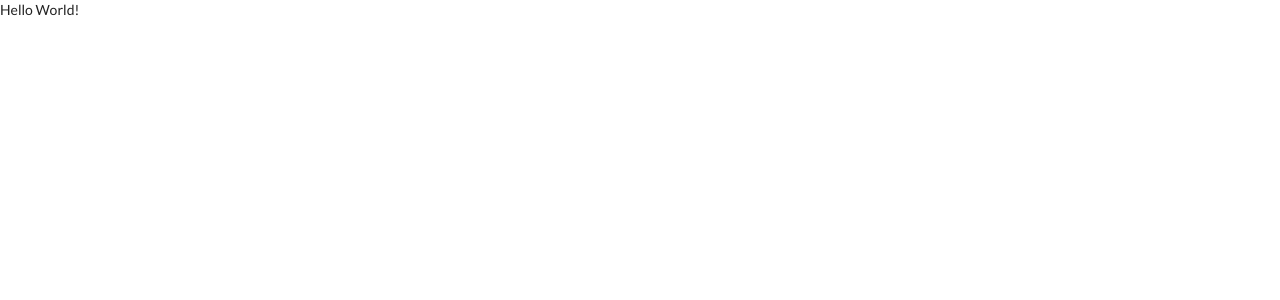
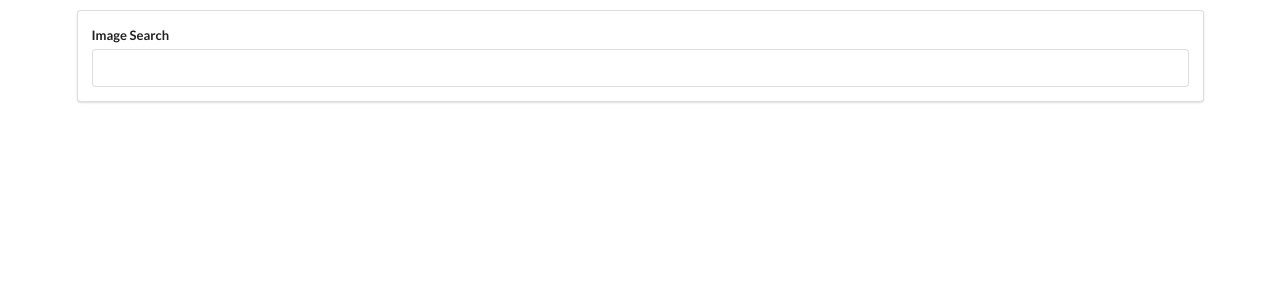
Before and after one commit to dcc8233299/picsearch, a React (Create React App) app: page / in a window 1280 px wide. Shown: the top 300 px of the page. Built offline with nearby package versions, Linux system fonts and the light colour scheme.

Commit message:
build search bar

```diff
--- a/src/components/App.js
+++ b/src/components/App.js
@@ -1,7 +1,11 @@
 import React from 'react';
+import SearchBar from './SearchBar';
 
 const App = () => {
-    return <div>Hello World!</div>
+    return (
+        <div className="ui container" style={{ marginTop: '10px' }}>
+            <SearchBar />
+        </div>);
 };
 
 export default App;
--- /dev/null
+++ b/src/components/SearchBar.js
@@ -0,0 +1,17 @@
+import React from 'react';
+
+class SearchBar extends React.Component {
+    render() {
+        return (
+            <div className="ui segment">
+                <form className="ui form">
+                    <div className="field">
+                        <label>Image Search</label>
+                        <input type="text" />
+                    </div>
+                </form>
+            </div>);
+    }
+};
+
+export default SearchBar;
```
